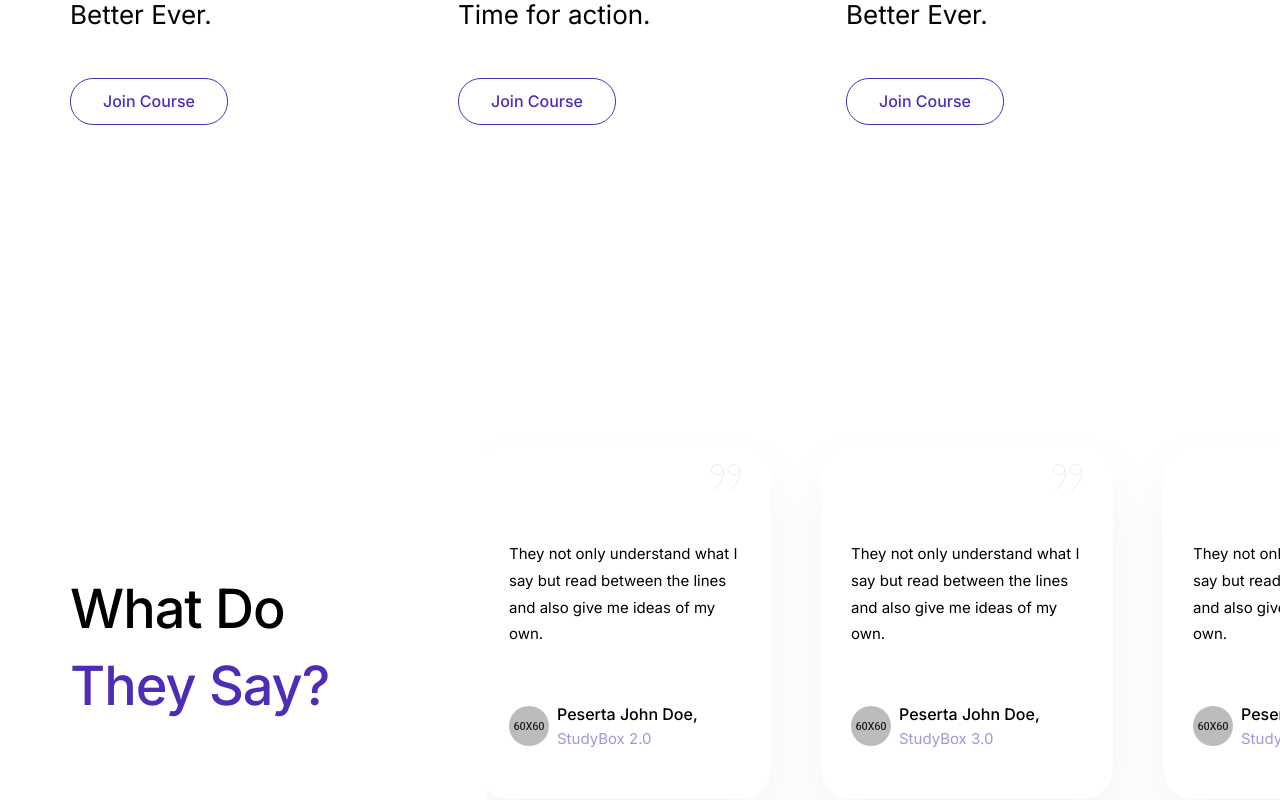
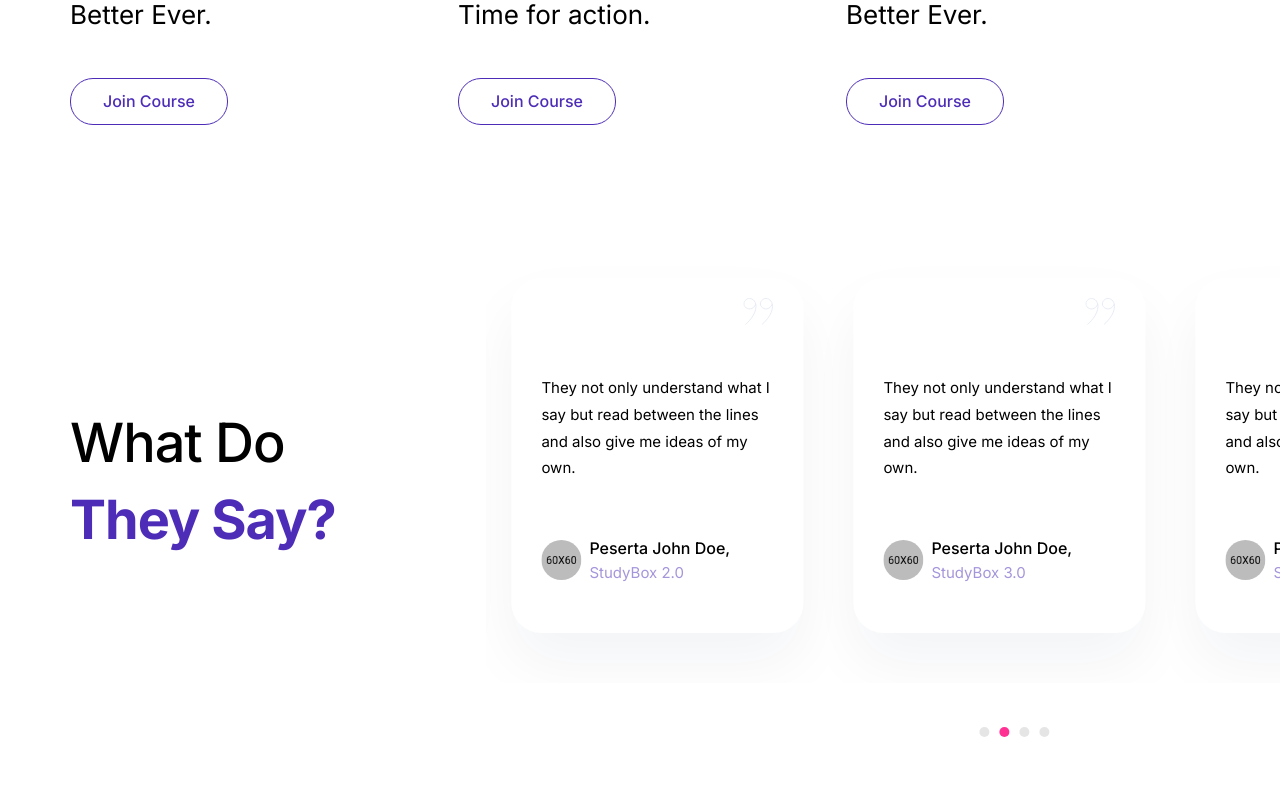
Before and after one commit to Selasar-Kampus/landing-page, a Next.js app: page / in a window 1280 px wide. Shown: the part 1900-2700 px from the top of the page. Built offline with nearby package versions, Linux system fonts and the light colour scheme.

Commit message:
fix margin

```diff
--- a/src/app/page.jsx
+++ b/src/app/page.jsx
@@ -10,32 +10,15 @@ const Home = () => {
   return (
     <>
       <Seo pageTitle='Insurance' />
-      {/* <!--
-      =============================================
-			Theme Default Menu
-			==============================================
-      --> */}
-      {/* <!--
-			=============================================
-			Theme Hero Banner
-			==============================================
-			--> */}
       <Hero />
-      {/* <!--
-			=============================================
-				Feature Section Thirty Four
-			==============================================
-			--> */}
       <div className='fancy-feature-thirtyFour mt-50'>
         <div className='container'>
           <div className='row gx-xxl-5'>
             <Feature />
           </div>
         </div>
-        {/* <!-- /.container --> */}
       </div>
-      {/* <!-- /.fancy-feature-thirtyFour --> */}
-      <div className='blog-section-three mt-140 mb-170 lg-mt-100 lg-mb-100'>
+      <div className='blog-section-three mt-140 mb-1 lg-mt-100 mb-1'>
         <div className='container'>
           <div className='position-relative'>
             <div className='row align-items-end'>
@@ -46,14 +29,11 @@ const Home = () => {
                 >
                   <h3 className='main-title fw-500 tx-dark m0'>Experience Your <span>Dream Major</span></h3>
                 </div>
-                {/* /.title-style-one */}
               </div>
             </div>
-            {/* /.row */}
             <div className='row gx-xxl-5'>
               <Blog />
             </div>
-            {/* /.row */}
             <div className='text-center xs-mt-40'>
               <Link
                 href='#'
@@ -66,29 +46,21 @@ const Home = () => {
           </div>
         </div>
       </div>
-      {/*
-      {/*=====================================================
-				Feedback Section Eleven
-			=====================================================
-			*/}
       <div
-        className='rating-home-section position-relative mt-100 pt-100 pb-70 lg-mt-120 lg-pt-70 lg-pb-50'
+        className='rating-home-section position-relative mt-1 pt-100 pb-70 lg-mt-1 lg-pt-70 lg-pb-50'
         data-aos='fade-up'
       >
         <div className='container d-flex h-auto flex-row row-cols-2'>
           <div className='title-style-one feedback-tittle'>
             <h2 className='main-title fw-500 tx-dark'>What Do</h2>
-            <h2 className='fw-500'><span>They Say?</span></h2>
+            <h2 className='fw-500'><span className='fw-bold'>They Say?</span></h2>
           </div>
-          <div className='inner-content'>
+          <div className='inner-content '>
             <div className='rating-home-slider'>
               <Testimonial />
             </div>
-
-            {/* /.slider-wrapper */}
           </div>
         </div>
-        {/* /.inner-content */}
       </div>
     </>
   );
```
